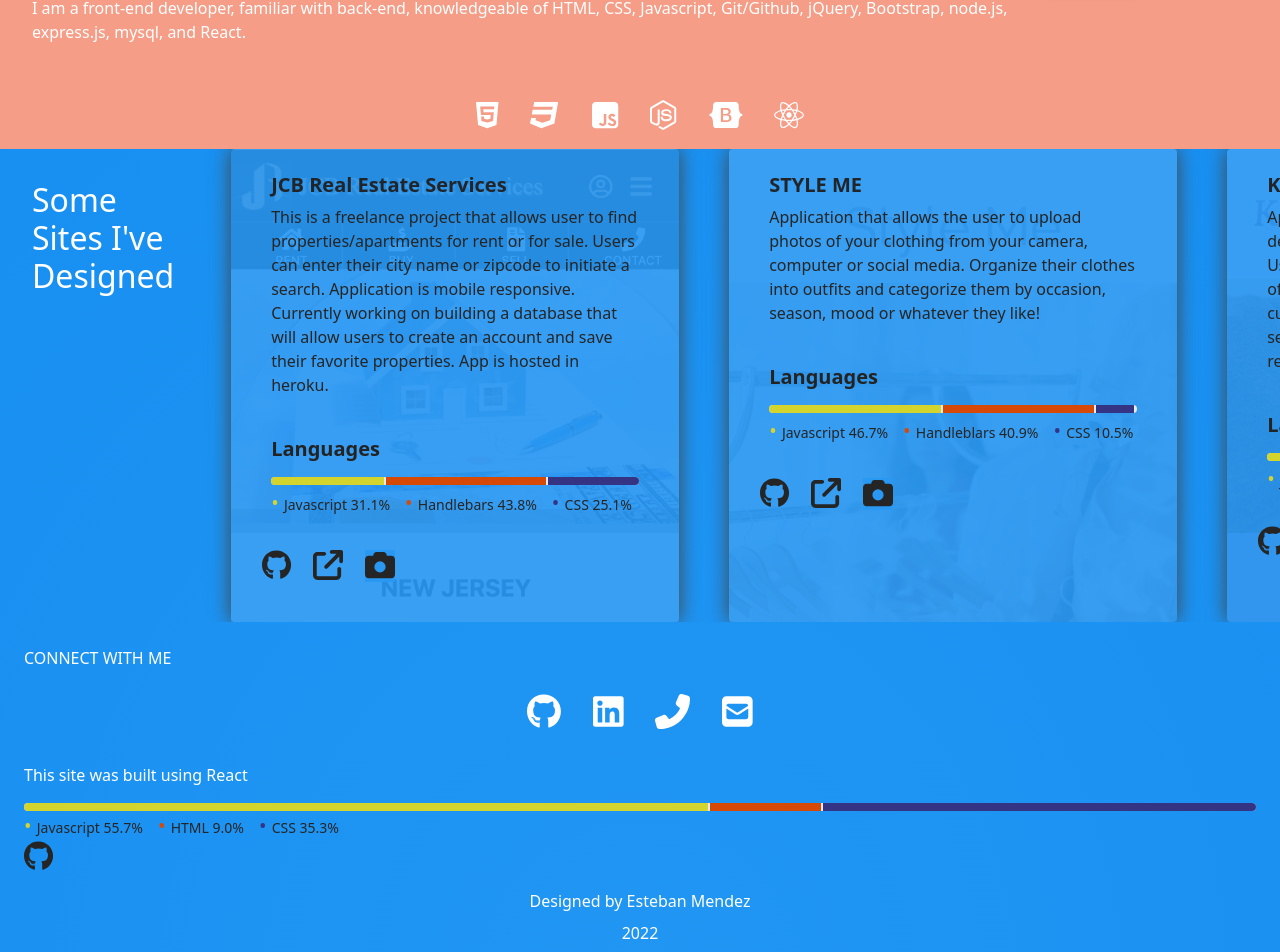
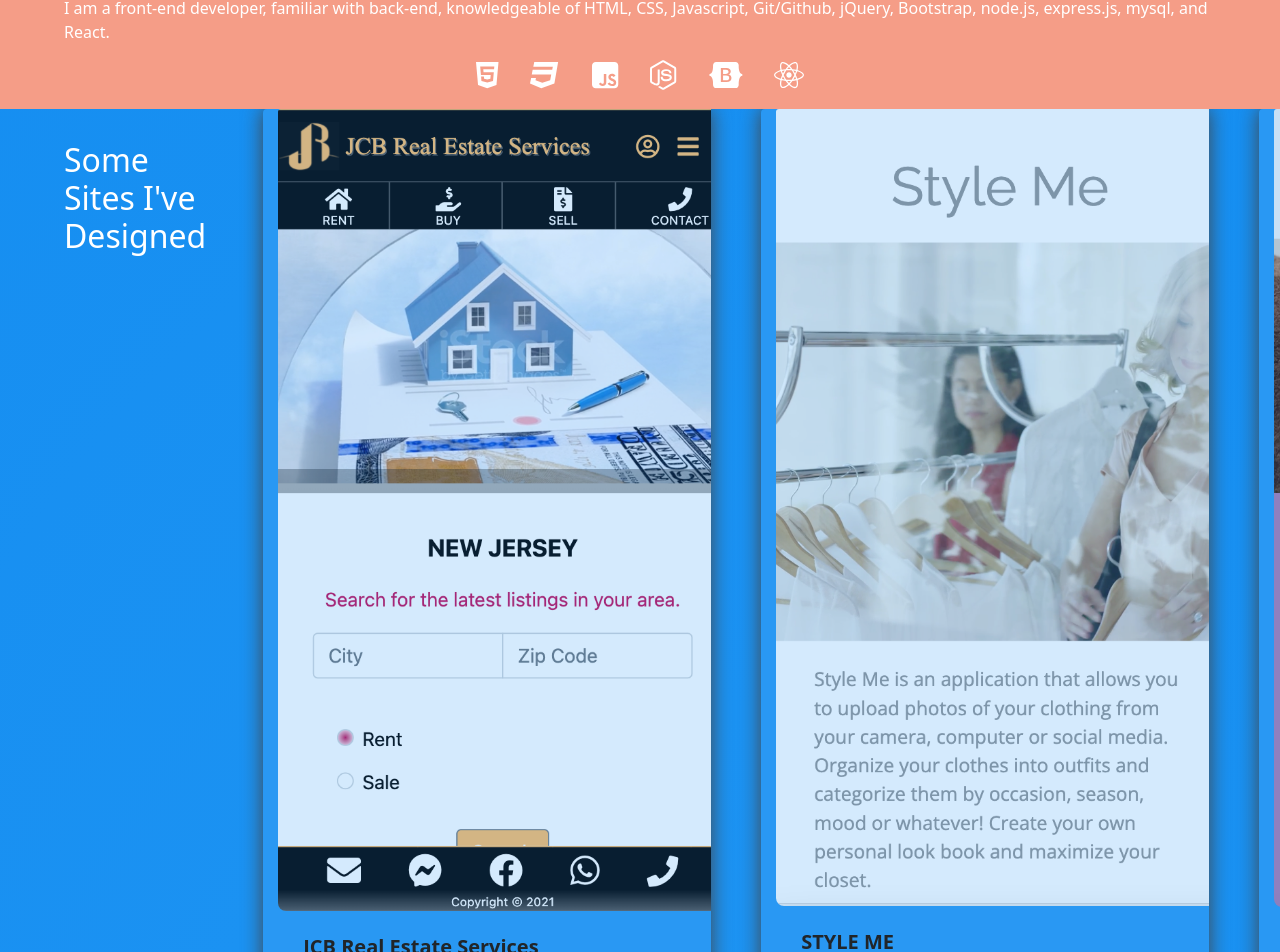
Before and after one commit to Esmendez90/portfolio, a React (Create React App) app in the folder my_portfolio/: page / in a window 1280 px wide. Shown: the part 512-1464 px from the top of the page. Built offline with nearby package versions, Linux system fonts and the light colour scheme.

Commit message:
styled footer ipad responsive

```diff
--- a/my_portfolio/src/components/About/style.css
+++ b/my_portfolio/src/components/About/style.css
@@ -1,5 +1,4 @@
 .about-container {
-  /* margin-top: 4.5rem; */
   padding: 2rem;
   padding-bottom: 1rem;
   background-color: white;
@@ -21,24 +20,56 @@
   color: rgb(61, 61, 61);
 }
 
-h1, h2,
+h1,
+h2,
 p {
   margin-bottom: 0.5rem !important;
   color: grey;
 }
 
 .about-container > p:nth-child(5) {
-  margin-top:1rem !important;
+  margin-top: 1rem !important;
 }
 
 @media screen and (min-width: 768px) {
   .img-container {
     height: 15rem;
     width: 20%;
-    margin-top: 3rem;
+    margin: -2rem 0 auto 2rem;
+  }
+  .banner {
+    padding: 1rem 4rem;
+  }
+  .card-container > h2 {
+    margin-left: 4rem;
   }
   .about-container {
     padding: 4rem;
+  }
+  .port-img-container {
+    position: initial;
+    height: auto;
+    overflow: auto;
+  }
+  .card-img-top {
+    opacity: 0.8;
+    margin-left: 15px !important;
+  }
+  .btn-container > ul li:nth-child(3) {
+    display: none;
+  }
+  footer {
+    padding-left: 4rem !important;
+    padding-right: 4rem !important;
+  }
+  footer .progress {
+    width: 50%;
+    margin-bottom: 1rem !important;
+  }
+  .lang-list-container {
+    width: fit-content;
+    float: left;
+    margin-right: 2rem !important;
   }
 }
 
--- a/my_portfolio/src/components/Card/Card.js
+++ b/my_portfolio/src/components/Card/Card.js
@@ -71,6 +71,7 @@ function CardComp() {
                       </a>
                     </li>
                     <li className={className}>
+                      {/* Camera icon */}
                       <button>
                         <FontAwesomeIcon icon={req2[icon3]} />
                       </button>
```
